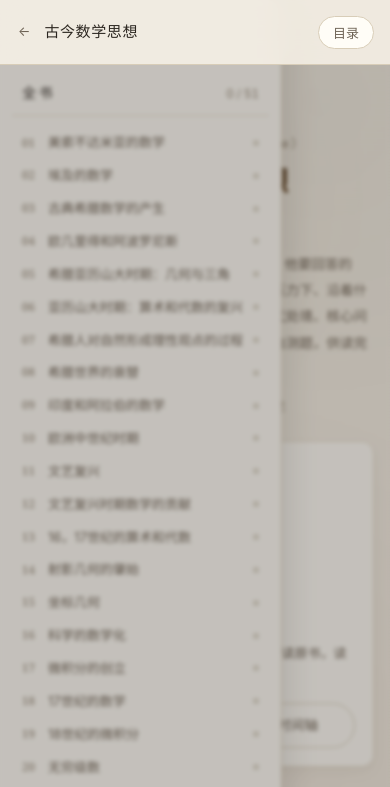
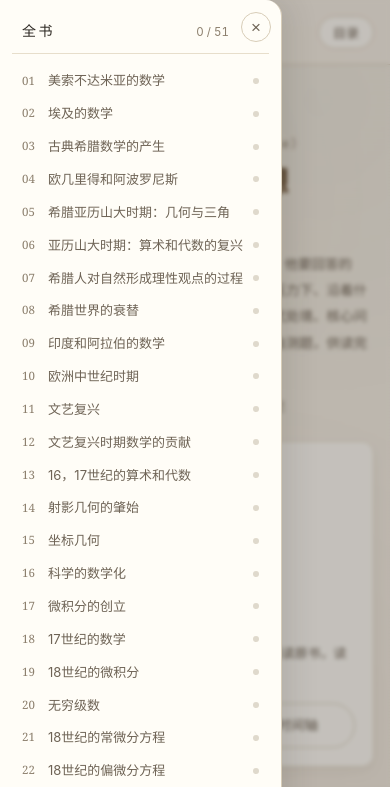
Before and after one commit to feifei9606/miniapps, a website with bundled scripts: page tools/math-thought-companion/index.html in a window 390 px wide. Both pictures are taken after a click on the button "目录". Shown: the top 787 px of the page. Built offline with nearby package versions, Linux system fonts and the light colour scheme.

Commit message:
fix(miniapps): 修复小屏目录抽屉被遮罩盖住
.layout 的 z-index:1 形成堆叠上下文，抽屉 z-index:38 被困在其中，
而遮罩挂在 body 下 z-index:35，实际盖在抽屉上（backdrop-filter 表现为毛玻璃）。

- 遮罩移入 .layout，与抽屉同上下文，层级 35 < 38
- 抽屉打开时 .layout 提到 45，压住顶栏(40)与底栏(42)
- 侧栏加关闭按钮（顶栏被遮罩盖住后需要显式入口），补 Esc 与横屏自动收起

```diff
--- a/tools/math-thought-companion/app.js
+++ b/tools/math-thought-companion/app.js
@@ -161,6 +161,20 @@ function setupDrawer() {
   sidebarEl.addEventListener('click', (event) => {
     if (event.target.closest('a')) closeDrawer();
   });
+
+  // 抽屉盖住顶栏后，“目录”按钮不可点，需要一个明确的关闭入口
+  const sidebarClose = document.getElementById('sidebarClose');
+  if (sidebarClose) sidebarClose.addEventListener('click', closeDrawer);
+
+  document.addEventListener('keydown', (event) => {
+    if (event.key === 'Escape' && document.body.classList.contains('drawer-open')) closeDrawer();
+  });
+
+  // 横屏/放大窗口后抽屉已无意义，自动收掉，避免遮罩残留
+  const narrow = window.matchMedia('(max-width: 980px)');
+  const onChange = (event) => { if (!event.matches) closeDrawer(); };
+  if (narrow.addEventListener) narrow.addEventListener('change', onChange);
+  else narrow.addListener(onChange);
 }
 
 async function boot() {
--- a/tools/math-thought-companion/index.html
+++ b/tools/math-thought-companion/index.html
@@ -39,6 +39,7 @@
 
   <div class="layout">
     <aside class="sidebar" id="sidebar" aria-label="章节目录">
+      <button class="sidebar-close" id="sidebarClose" type="button" aria-label="关闭目录">×</button>
       <div class="sidebar-head">
         <span class="sidebar-title">全书</span>
         <span class="sidebar-progress" id="sidebarProgress">0 / 13</span>
@@ -55,6 +56,9 @@
         <p>正在打开书页…</p>
       </div>
     </main>
+
+    <!-- 遮罩必须与 .sidebar 同处 .layout 的堆叠上下文内，否则会盖在抽屉上 -->
+    <div class="drawer-veil" id="drawerVeil" hidden></div>
   </div>
 
   <nav class="tabbar" aria-label="快速导航">
@@ -86,7 +90,6 @@
   </footer>
 
   <div class="toast" id="toast" role="status" aria-live="polite"></div>
-  <div class="drawer-veil" id="drawerVeil" hidden></div>
 
   <script type="module" src="app.js"></script>
 </body>
--- a/tools/math-thought-companion/style.css
+++ b/tools/math-thought-companion/style.css
@@ -236,6 +236,24 @@ h1, h2, h3, h4 { font-family: var(--serif); font-weight: 700; color: var(--ink);
   border-top: 1px solid var(--line-soft);
   font-size: 12px;
 }
+
+/* 抽屉关闭按钮：仅小屏显示，见响应式段落 */
+.sidebar-close {
+  display: none;
+  align-items: center;
+  justify-content: center;
+  width: 30px;
+  height: 30px;
+  padding: 0;
+  border: 1px solid var(--line);
+  border-radius: 50%;
+  background: var(--surface);
+  color: var(--ink-soft);
+  font-size: 17px;
+  line-height: 1;
+  cursor: pointer;
+}
+.sidebar-close:hover { color: var(--vermilion); border-color: rgba(155, 58, 46, .35); }
 
 .app { min-width: 0; max-width: 720px; }
 
@@ -1520,7 +1538,8 @@ body.sheet-open { overflow: hidden; }
     width: 282px;
     max-height: none;
     z-index: 38;
-    padding: calc(var(--header-h) + 16px) 12px 20px;
+    /* 抽屉已盖住顶栏，不必再为 header 留白 */
+    padding: 18px 12px calc(20px + env(safe-area-inset-bottom));
     background: var(--surface);
     border-right: 1px solid var(--line);
     border-radius: 0 16px 16px 0;
@@ -1529,6 +1548,19 @@ body.sheet-open { overflow: hidden; }
     box-shadow: 8px 0 30px rgba(43, 38, 32, .12);
   }
   body.drawer-open .sidebar { transform: none; }
+
+  /* .layout 自带 z-index:1 会形成堆叠上下文，把抽屉困在遮罩(z 35)之下。
+     打开抽屉时整体抬到顶栏(40)/底栏(42)之上，遮罩随之上浮但仍在侧栏之下。 */
+  body.drawer-open .layout { z-index: 45; }
+
+  .sidebar-close {
+    display: inline-flex;
+    position: absolute;
+    top: 12px;
+    right: 10px;
+  }
+  /* 给关闭按钮让出位置，避免与进度数字重叠 */
+  .sidebar-head { padding-right: 40px; }
   .drawer-btn { display: inline-block; }
   .bar-nav { display: none; }
 
```
